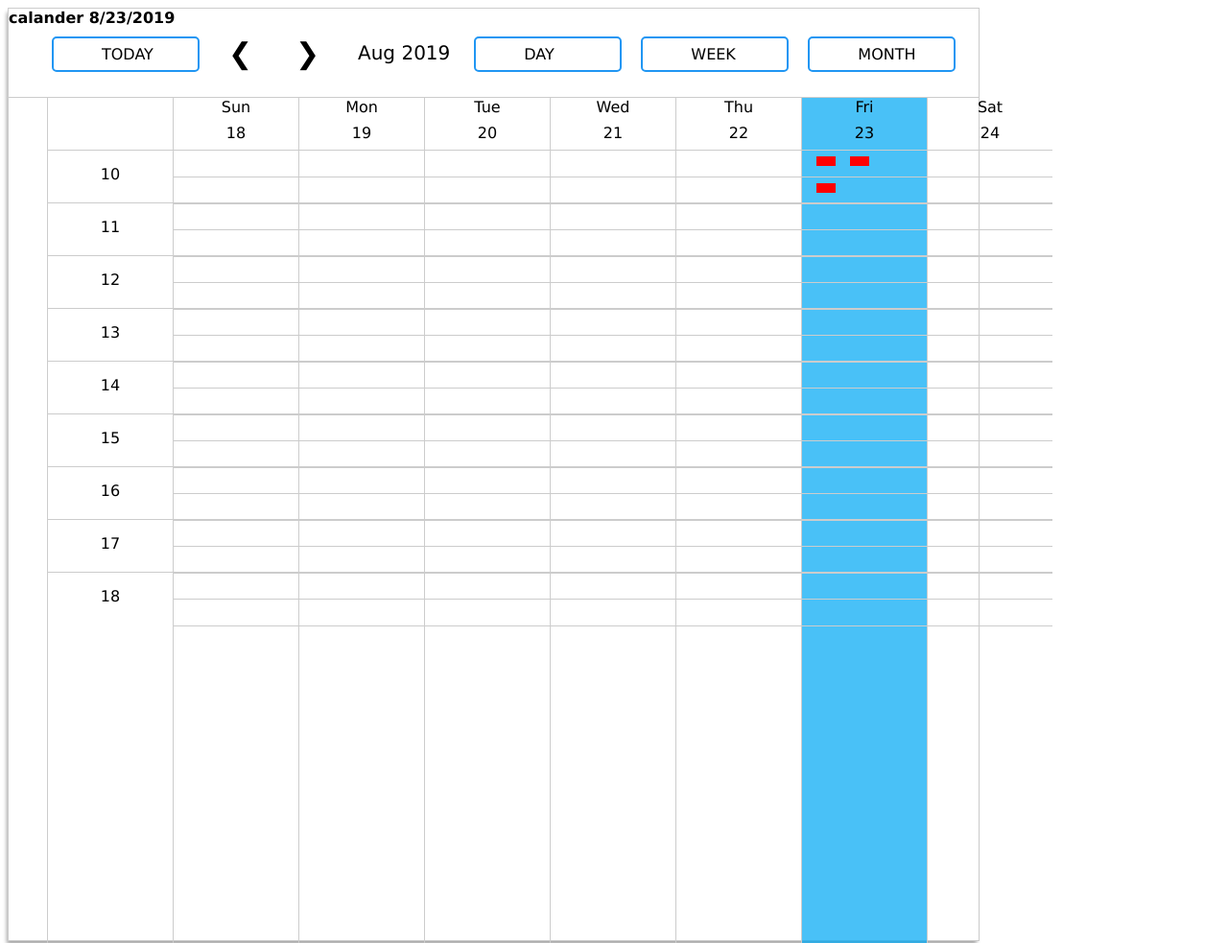
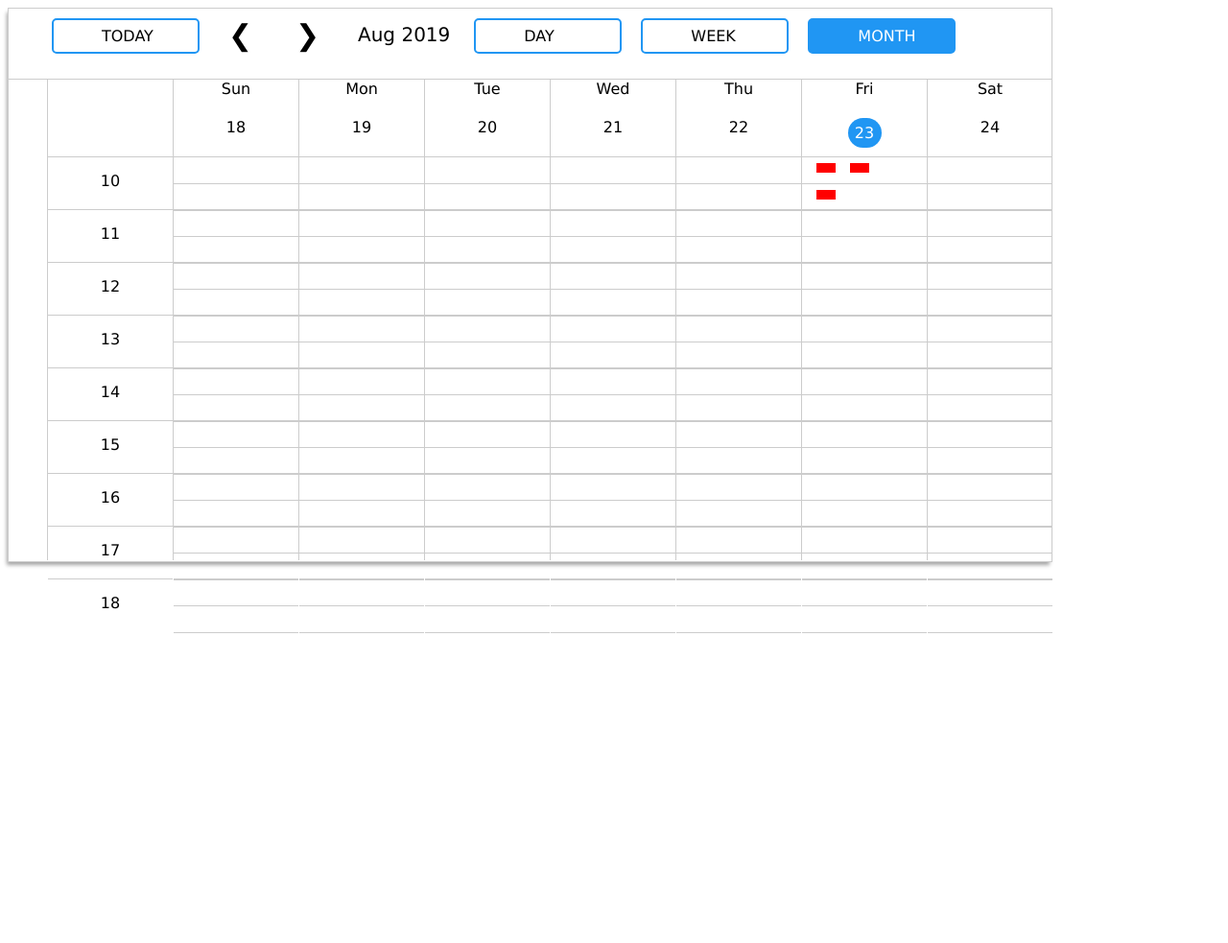
Before and after one commit to Prabhakar-Pandey/react-webpack-node, a React app: page / in a window 1280 px wide. Shown: the top 983 px of the page at 96% size. After the commit the page ends 800 px from the top, so only its background shows below. Built offline with nearby package versions, Linux system fonts and the light colour scheme.

Commit message:
css fix for calendar

```diff
--- a/src/Components/Calander/Calander.css
+++ b/src/Components/Calander/Calander.css
@@ -5,7 +5,7 @@ body {font-family: Verdana, sans-serif;}
     -webkit-box-shadow: -2px 4px 4px -1px rgba(0,0,0,0.36);
     -moz-box-shadow: -2px 4px 4px -1px rgba(0,0,0,0.36);
     box-shadow: -2px 4px 4px -1px rgba(0,0,0,0.36);
-    width: 80%;
+    width: 1087px;
 }
 .calander-heading{
     display: flex;
@@ -93,12 +93,21 @@ body {font-family: Verdana, sans-serif;}
 .calendar-month{
     display: flex;
     overflow: inherit;
-    height: 110%;
+    height: 62%;
     border-top: 1px solid #ccc;
 }
 .calander-day, .calander-date{
-    height:27px;
+    height:40px;
     text-align: center;
+}
+.activeDate{
+    background: #2096f3;
+    border-radius: 60px;
+    width: 35px;
+    height: 25px;
+    padding-top: 6px;
+    margin: 0 auto;
+    color: #fff;
 }
 .empty-content{
     height: 49%;
--- a/src/Components/Calander/Calander.js
+++ b/src/Components/Calander/Calander.js
@@ -95,13 +95,14 @@ class Calander extends React.Component {
 
         return (
             <div className="calander-wrapper">
-                <b>calander {this.props.today}</b>
+                {/* <b>calander {this.props.today}</b> */}
                 <CalanderHead
                     onNextClick={this.onNextClick}
                     onPrevClick={this.onPrevClick}
                     currentYear={this.state.currentYear}
                     currentDate={this.state.currentDate}
                     currentMonth={this.state.currentMonth}
+                    slectedView={this.state.slectedView}
                 />
 
                 <CalendarBody
--- a/src/Components/Calander/CalanderHead.js
+++ b/src/Components/Calander/CalanderHead.js
@@ -23,13 +23,13 @@ export default function CalanderHead(props) {
                 </div>
             </div>
             <div className="btn-wrapper">
-                <div className="calander-button-tab">
+                <div className={props.slectedView=="DAY_VIEW"?"calander-button-tab active":"calander-button-tab"}>
                     Day
                         </div>
-                <div className="calander-button-tab">
+                <div className={props.slectedView=="WEEK_VIEW"?"calander-button-tab active":"calander-button-tab"}>
                     Week
                         </div>
-                <div className="calander-button-tab">
+                <div className={props.slectedView=="MONTH_VIEW"?"calander-button-tab active":"calander-button-tab"}>
                     Month
                         </div>
             </div>
--- a/src/Components/Calander/CalendarBody.js
+++ b/src/Components/Calander/CalendarBody.js
@@ -82,15 +82,17 @@ class CalanderBody extends React.Component {
                 </div>
             </li>)
         for (var i = this.props.startDate, j = 1; i <= this.props.endDate; i++ , j++) {
-            let customClass = "date-row-wise-li"
+            let customClass = "date-row-wise-li";
+            let customDateClass = ""
             if (i == this.props.currentDate) {
-                customClass = "date-row-wise-li activeRow"
+                //customClass = "date-row-wise-li activeRow";
+                customDateClass = "activeDate"
             }
             eachDate.push(
                 <li className={customClass}>
                     <div>
                         <div className="calander-day">{CONSTANTS.DaysMapShort[j]}</div>
-                        <div className="calander-date">{i}</div>
+                        <div className="calander-date"><div className={customDateClass}>{i}</div></div>
                         {this.timeBlock(false, i, this.props.year)}
                     </div>
                 </li>
```
